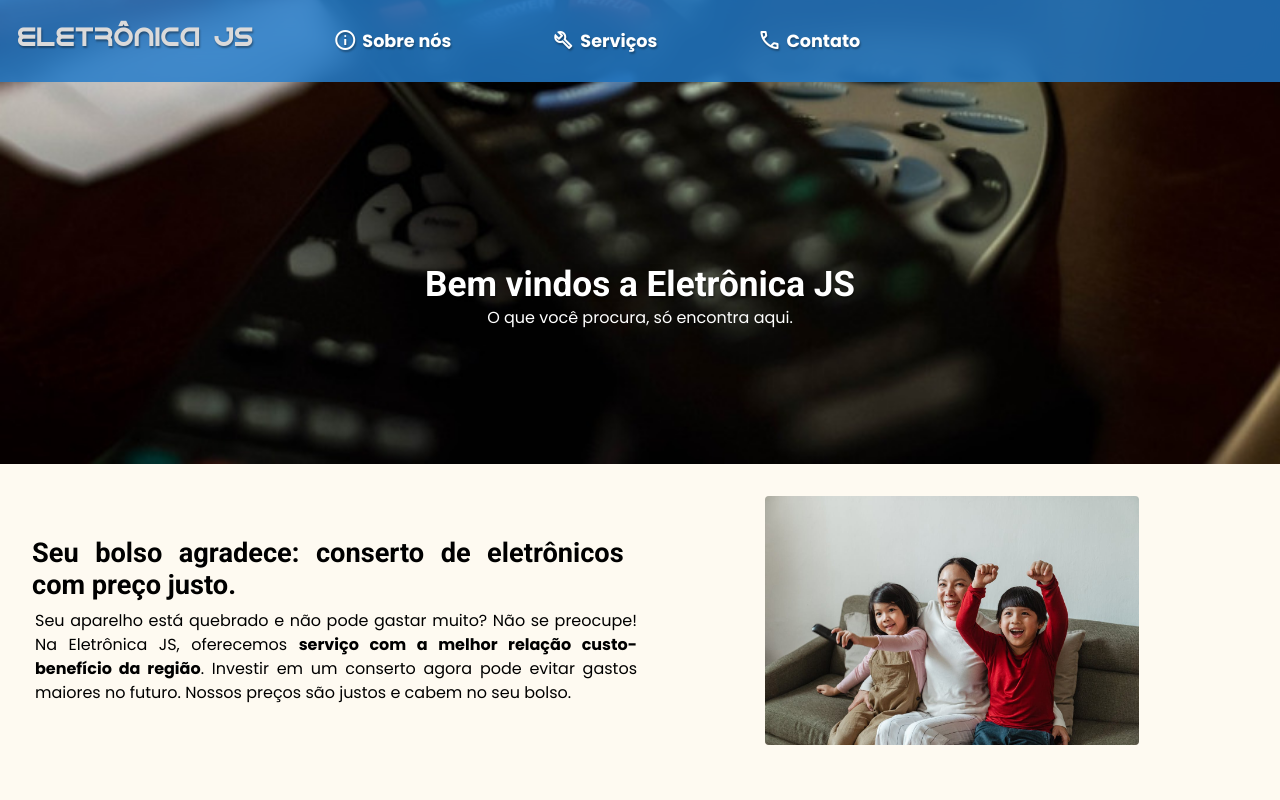
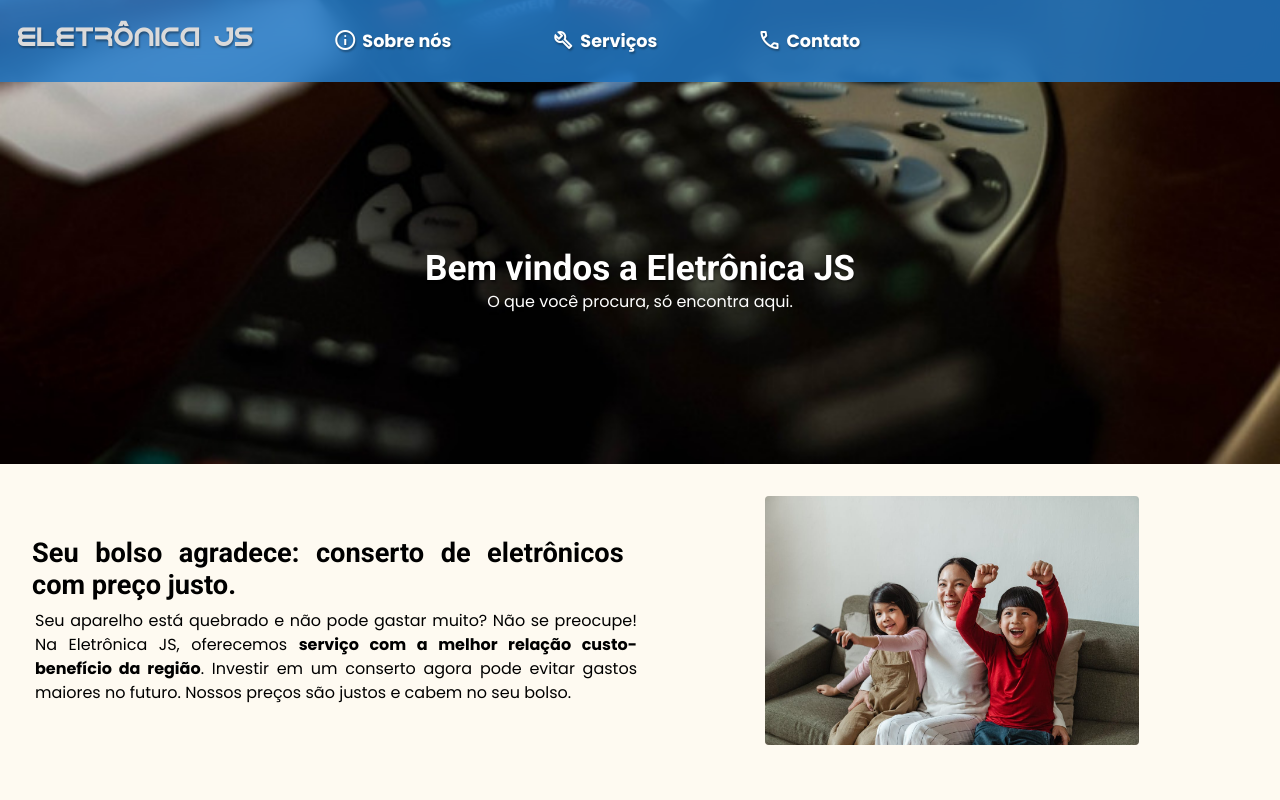
Before and after one commit to Akimkj/EletronicaJS, a plain HTML site: page index.html in a window 1280 px wide. Shown: the top 800 px of the page. Drawn offline with nearby package versions, Linux system fonts and the light colour scheme.

Commit message:
Update stylemain.css

```diff
--- a/styles/stylemain.css
+++ b/styles/stylemain.css
@@ -117,7 +117,7 @@ h1#tituloPrincipal {
     transform: translate(-50%, -50%);
     width: 100%;
     text-align: center;
-    padding-top: 8em;
+    margin-top: 3em;
 }
 header > p {
     text-shadow: 1px 1px 1px rgba(0, 0, 0, 0.301);
```
